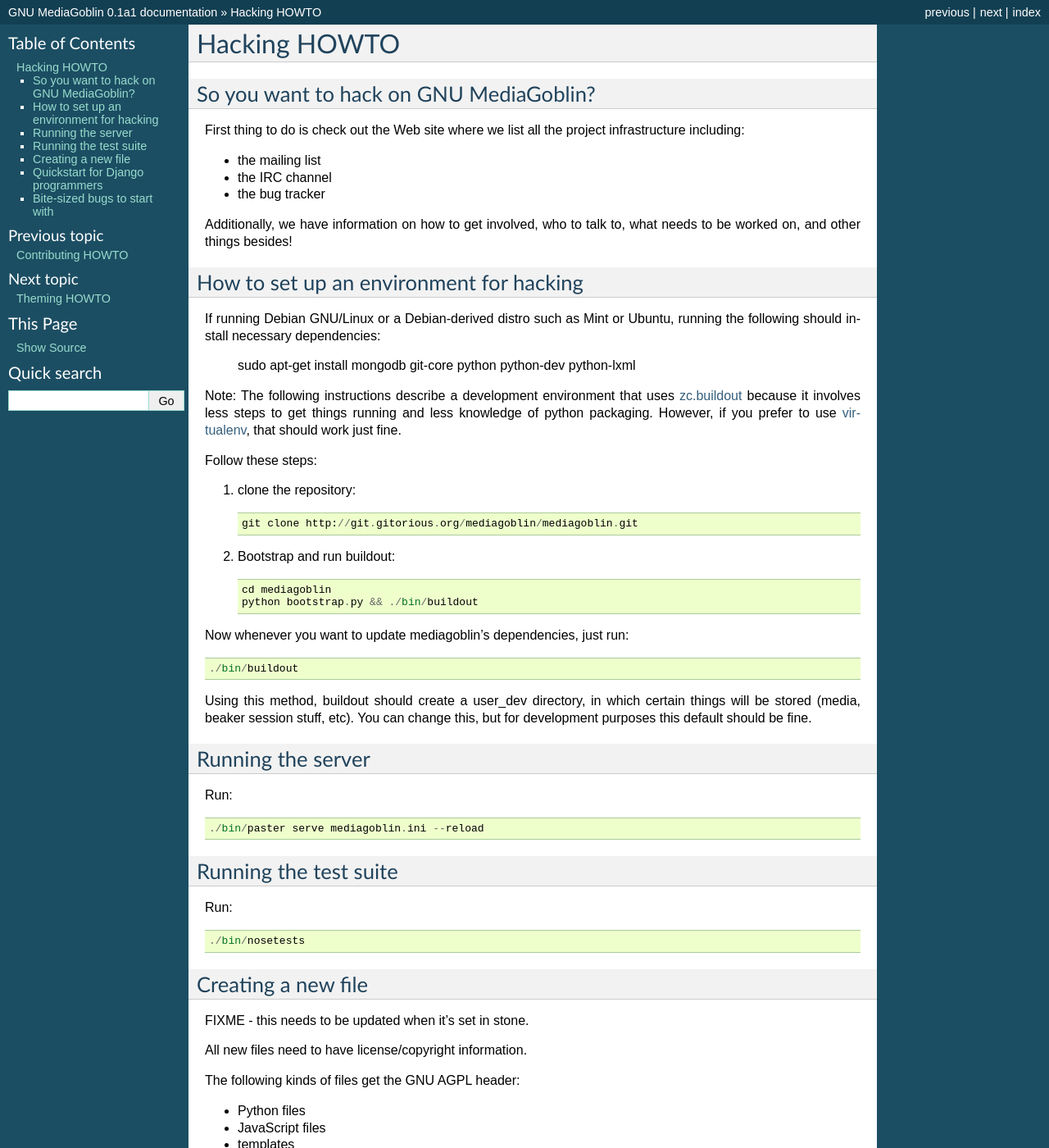
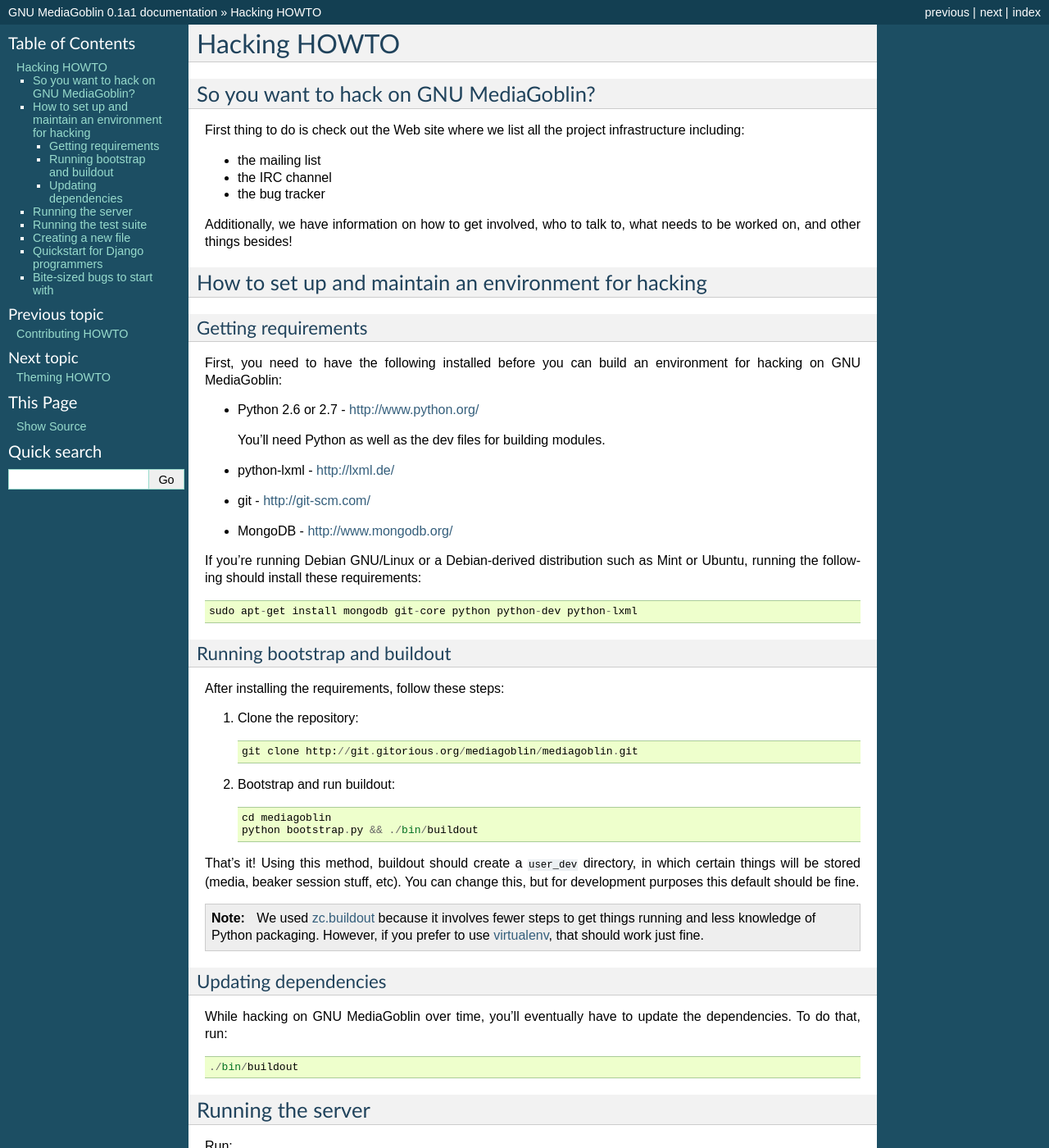
Before and after one commit to jparyani/mediagoblin, a Sphinx documentation site: the page built from docs/hackinghowto.rst, in a window 1280 px wide and 1400 px high. Shown: the whole window at 82% size. Built offline with Sphinx 7.4.7, drawn with Linux system fonts in a browser that asks for light colours.

Commit message:
Hackinghowto tweaks
* adjusts some whitespace and formatting
* tweaks language and section breakdown

```diff
--- a/docs/hackinghowto.rst
+++ b/docs/hackinghowto.rst
@@ -19,41 +19,68 @@
 to, what needs to be worked on, and other things besides!
 
 
-How to set up an environment for hacking
-========================================
+How to set up and maintain an environment for hacking
+=====================================================
 
-If running Debian GNU/Linux or a Debian-derived distro such as Mint or
-Ubuntu, running the following should install necessary dependencies:
 
-   sudo apt-get install mongodb git-core python python-dev python-lxml
+Getting requirements
+--------------------
 
-Note: The following instructions describe a development environment
-that uses `zc.buildout <http://www.buildout.org/>`_ because it
-involves less steps to get things running and less knowledge of python
-packaging.  However, if you prefer to use
-`virtualenv <http://pypi.python.org/pypi/virtualenv>`_,
-that should work just fine.
+First, you need to have the following installed before you can build
+an environment for hacking on GNU MediaGoblin:
 
-Follow these steps:
+* Python 2.6 or 2.7  - http://www.python.org/
 
-1. clone the repository::
+  You'll need Python as well as the dev files for building modules.
 
-      git clone http://git.gitorious.org/mediagoblin/mediagoblin.git
+* python-lxml        - http://lxml.de/
+* git                - http://git-scm.com/
+* MongoDB            - http://www.mongodb.org/
+
+If you're running Debian GNU/Linux or a Debian-derived distribution
+such as Mint or Ubuntu, running the following should install these
+requirements::
+
+    sudo apt-get install mongodb git-core python python-dev python-lxml
+
+
+Running bootstrap and buildout
+------------------------------
+
+After installing the requirements, follow these steps:
+
+1. Clone the repository::
+
+       git clone http://git.gitorious.org/mediagoblin/mediagoblin.git
 
 2. Bootstrap and run buildout::
 
-      cd mediagoblin
-      python bootstrap.py && ./bin/buildout
-
-Now whenever you want to update mediagoblin's dependencies, just run::
-
-      ./bin/buildout
+       cd mediagoblin
+       python bootstrap.py && ./bin/buildout
 
 
-Using this method, buildout should create a user_dev directory, in
-which certain things will be stored (media, beaker session stuff,
-etc).  You can change this, but for development purposes this default
-should be fine.
+That's it!  Using this method, buildout should create a ``user_dev``
+directory, in which certain things will be stored (media, beaker
+session stuff, etc).  You can change this, but for development
+purposes this default should be fine.
+
+
+.. Note::
+
+   We used `zc.buildout <http://www.buildout.org/>`_ because it
+   involves fewer steps to get things running and less knowledge of
+   Python packaging.  However, if you prefer to use `virtualenv
+   <http://pypi.python.org/pypi/virtualenv>`_, that should work just
+   fine.
+
+
+Updating dependencies
+---------------------
+
+While hacking on GNU MediaGoblin over time, you'll eventually have to
+update the dependencies.  To do that, run::
+
+    ./bin/buildout
 
 
 Running the server
@@ -61,7 +88,7 @@
 
 Run::
 
-      ./bin/paster serve mediagoblin.ini --reload
+    ./bin/paster serve mediagoblin.ini --reload
 
 
 Running the test suite
@@ -69,7 +96,7 @@
 
 Run::
 
-      ./bin/nosetests
+    ./bin/nosetests
 
 
 Creating a new file
```
